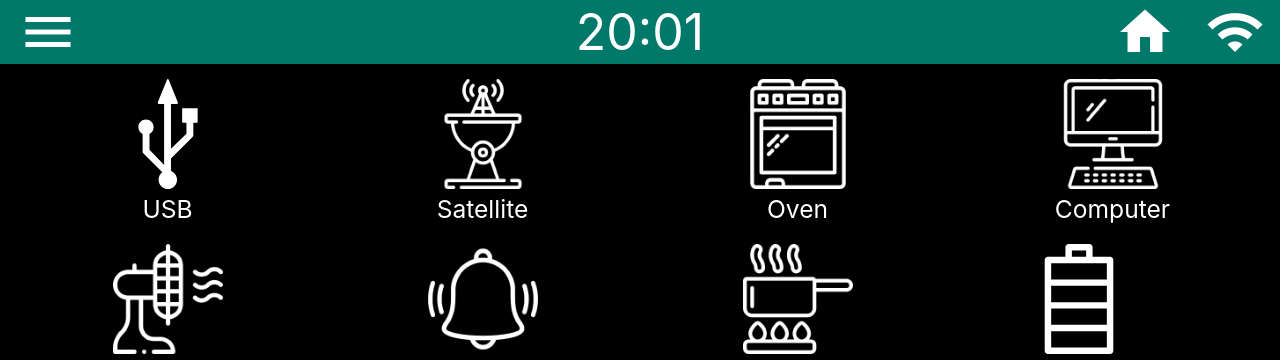
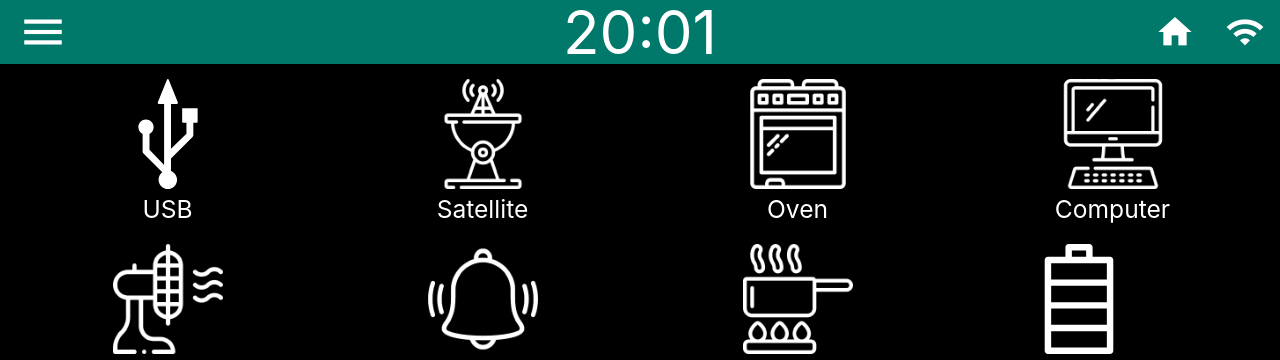
Before and after one commit to honest888/project, a Flask app: page / in a window 1280 px wide. Shown: the top 360 px of the page. Run offline with Flask 2, Linux system fonts and the light colour scheme; data that the repository does not hold is empty; some libraries are stand-ins or nearby versions.

Commit message:
Minor updates to styling

```diff
--- a/savvyvan/proj/webapp/templates/base.html
+++ b/savvyvan/proj/webapp/templates/base.html
@@ -44,7 +44,7 @@
         margin-bottom:50px;
     }
     #current-time{
-        font-size: 50px !important;
+        font-size: 60px !important;
     }
     .btn{
         text-transform: none !important;
@@ -59,13 +59,13 @@
             <div class="nav-wrapper {{data.tile_colors.0}} {{data.tile_colors.2}}">
 
               <a  id="current-time" class="brand-logo center">0</a>
-                    <a href="#" data-target="slide-out" class="sidenav-trigger show-on-large"><i class="material-icons" style="font-size: 60px;">menu</i></a>
+                    <a href="#" data-target="slide-out" class="sidenav-trigger show-on-large"><i class="material-icons" style="font-size: 50px;">menu</i></a>
                     <ul id="nav-mobile" class="left hide-on-med-and-down">
                     </ul>
               <ul id="nav-mobile" class="right ">
-                <li><a href="/"><i class="material-icons" style="font-size: 60px;">home</i></a></li>
+                <li><a href="/"><i class="material-icons" style="font-size: 40px;">home</i></a></li>
                 <!-- <li><a href="/settings-page"><i class="material-icons">settings</i></a></li> -->
-                <li><a href="/wifi-settings-page"><i class="material-icons" id="wifi_settings_icon" style="font-size: 60px;">wifi</i></a></li>
+                <li><a href="/wifi-settings-page"><i class="material-icons" id="wifi_settings_icon" style="font-size: 40px;">wifi</i></a></li>
                 {% if data.display_external_link_icon %}
 
                 <li><a href="http://webapp.savvyvan.co.uk" target="blank"><i class="material-icons">near_me</i></a></li>
@@ -123,7 +123,7 @@
  <footer class="{{data.tile_colors.0}} {{data.tile_colors.2}}">
     <img src="/static/img/logo.png" alt="" class="">
 
-    <a href="/settings-page"><i class="waves-effect material-icons white-text" >settings</i></a>
+    <a href="/settings-page"><i class="waves-effect material-icons white-text" style="font-size: 40px;">settings</i></a>
 </footer>
 
 
```
Also changed, not shown: savvyvan/scripts/message.txt (deleted).
